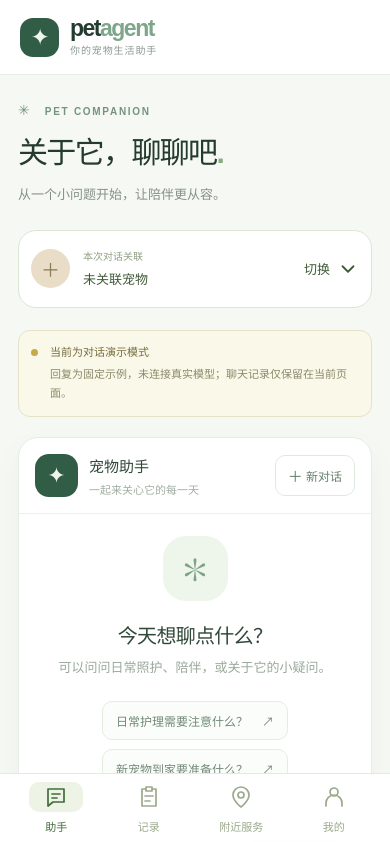
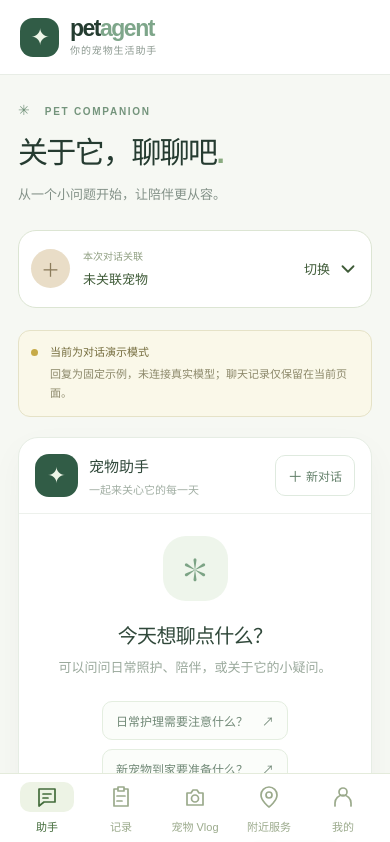
Before and after one commit to Nexus-226/2026-11-2, a React (Vite) app in the folder frontend/: page / in a window 390 px wide. Shown: the top 842 px of the page. Built offline with nearby package versions, Linux system fonts and the light colour scheme.

Commit message:
feat(vlog): move mobile entry to bottom navigation

```diff
--- a/frontend/src/components/common/AppHeader.tsx
+++ b/frontend/src/components/common/AppHeader.tsx
@@ -71,6 +71,7 @@ export function AppBottomNav() {
         [
           ["chat", "助手"],
           ["records", "记录"],
+          ["vlogs", "宠物 Vlog"],
           ["nearby", "附近服务"],
           ["mine", "我的"],
         ] as const
@@ -78,7 +79,7 @@ export function AppBottomNav() {
         const active =
           shared.page === id ||
           (id === "mine" &&
-            ["pets", "vlogs", "reminders", "lost"].includes(shared.page));
+            ["pets", "reminders", "lost"].includes(shared.page));
         return (
           <button
             key={id}
--- a/frontend/src/pages/MyPage.tsx
+++ b/frontend/src/pages/MyPage.tsx
@@ -74,7 +74,6 @@ export default function MyPage() {
                 : "选择宠物或创建档案",
             ],
             ["reminders", "待办提醒", "查看和管理宠物待办"],
-            ["vlogs", "宠物 Vlog", "按宠物浏览图文与短视频时间线"],
             ["lost", "寻宠信息卡", "准备、预览与复制文字卡"],
           ] as const
         ).map(([id, title, description]) => (
--- a/frontend/src/styles/mobile-shell.css
+++ b/frontend/src/styles/mobile-shell.css
@@ -493,7 +493,8 @@
   }
   .app-layout .mobile-nav {
     display: grid;
-    grid-template-columns: repeat(4, minmax(0, 1fr));
+    grid-auto-flow: column;
+    grid-auto-columns: minmax(0, 1fr);
     position: fixed;
     left: 0;
     right: 0;
@@ -518,7 +519,7 @@
   .mobile-nav button > span {
     display: grid;
     place-items: center;
-    width: 54px;
+    width: min(54px, 100%);
     height: 30px;
     border-radius: 10px;
   }
```
Also changed, not shown: 3 other files (tests, documents, lock files or other folders).
